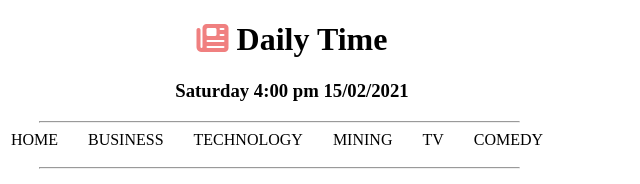
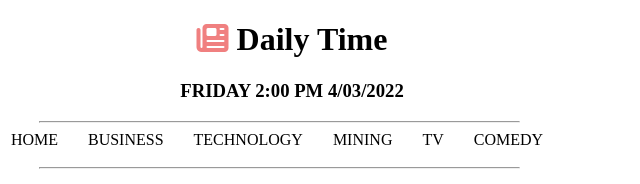
Before and after one commit to iKhizarSyed/Newspaper-assignment, a plain HTML site: page index.html in a window 1280 px wide. Shown: the top 184 px of the page, 348-988 px from the left. Drawn offline with Linux system fonts and the light colour scheme.

Commit message:
Few Changes

```diff
--- a/index.html
+++ b/index.html
@@ -9,7 +9,7 @@
 
     <header>
         <h1> <i class="fa-solid fa-newspaper"></i> Daily Time</h1>
-        <h3><time>Saturday 4:00 pm 15/02/2021 </time></h3>
+        <h3><time>FRIDAY 2:00 PM 4/03/2022 </time></h3>
     </header>
     <hr class="line">
     <nav>
```
